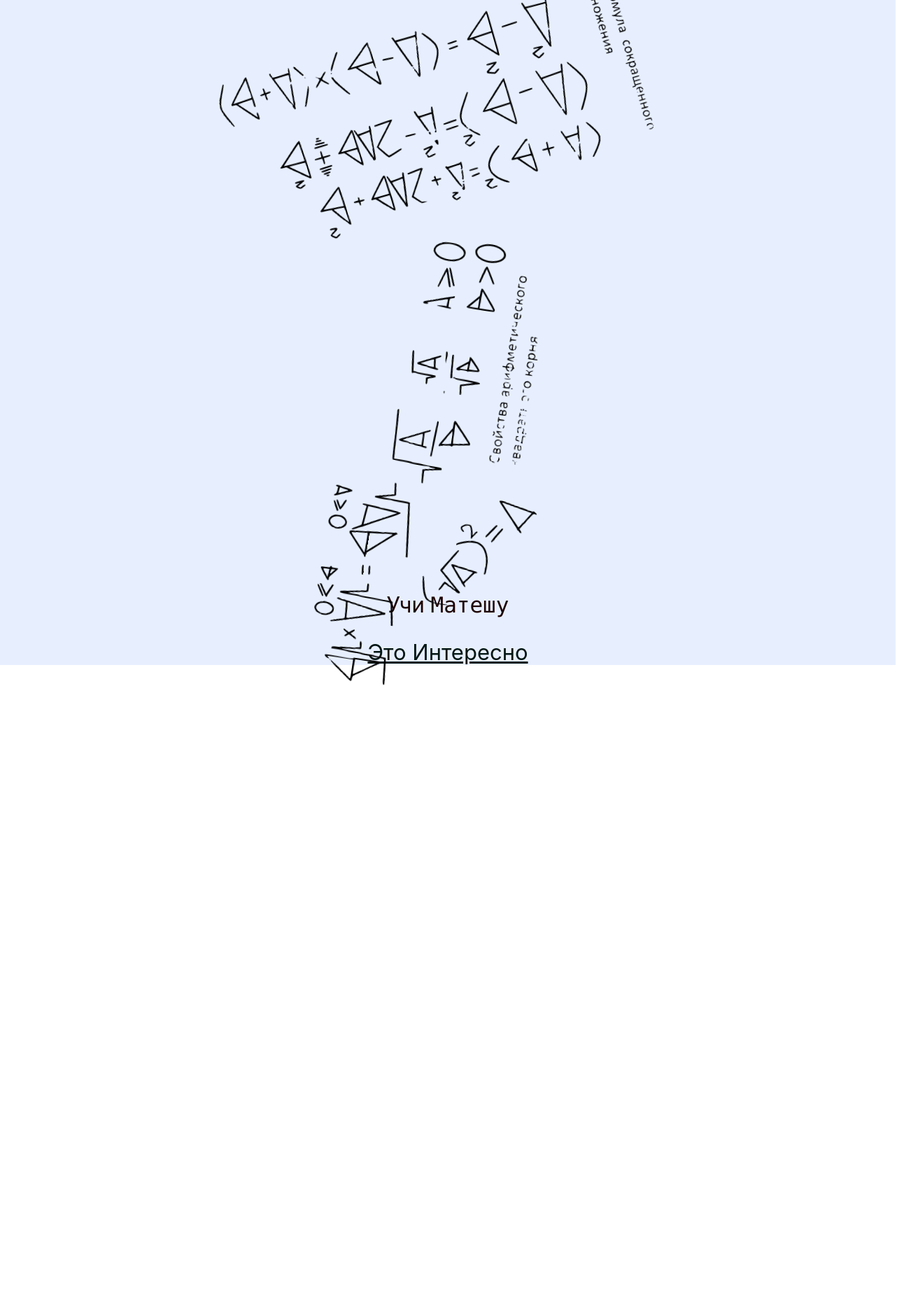
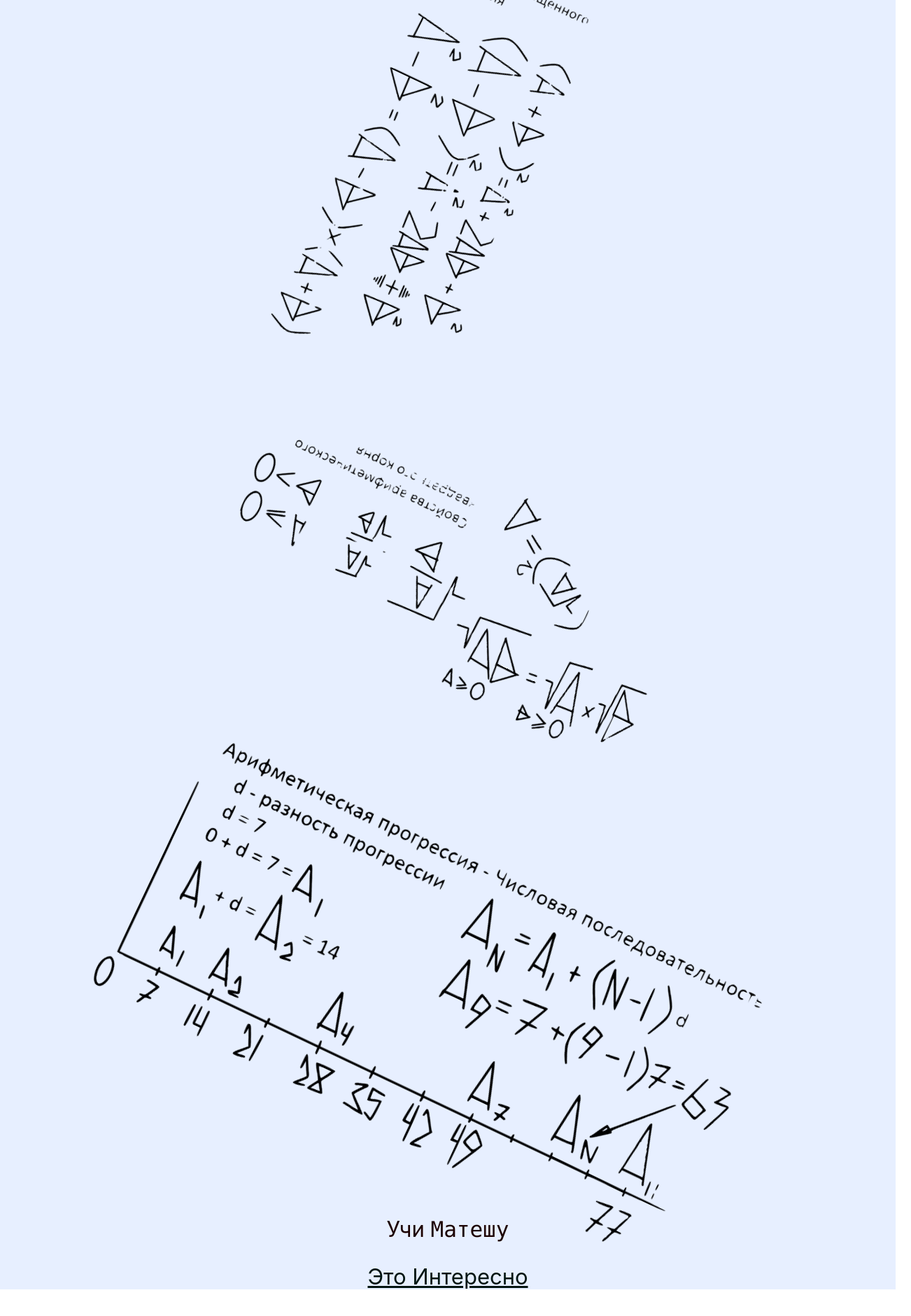
Before and after one commit to Swoopchinsky/mathematics, a React (Create React App) app: page / in a window 1280 px wide. Shown: the part 574-2454 px from the top of the page at 70% size, 1302 px wide, since content can reach past the window. Before the commit the page ends 1591 px from the top, so only its background shows below. Built offline with nearby package versions, Linux system fonts and the light colour scheme.

Commit message:
arifprog

```diff
--- a/src/App.css
+++ b/src/App.css
@@ -6,13 +6,14 @@
 .App-logo {
   height: 40vmin;
   pointer-events: none;
-  margin-top: 108px;
+  margin-top: 88px;
+  margin-bottom: 88px;
 
 }
 
 @media (prefers-reduced-motion: no-preference) {
   .App-logo {
-    animation: App-logo-spin infinite 45s linear;
+    animation: App-logo-spin infinite 120s linear;
   }
 }
 
@@ -47,12 +48,14 @@
 .App-su {
   height: 80vmin;
   pointer-events: none;
+  margin-bottom: 88px;
+
 
 }
 
 @media (prefers-reduced-motion: no-preference) {
   .App-su {
-    animation: App-su-spin infinite 40s linear;
+    animation: App-su-spin infinite 120s linear;
   }
 }
 
@@ -69,12 +72,13 @@
 .App-sk {
   height: 40vmin;
   pointer-events: none;
+  margin-bottom: 88px;
 
 }
 
 @media (prefers-reduced-motion: no-preference) {
   .App-sk {
-    animation: App-sk-spin infinite 30s linear;
+    animation: App-sk-spin infinite 120s linear;
   }
 }
 
@@ -87,3 +91,26 @@
     transform: rotate(360deg);
   }
 }
+
+.App-ar {
+  height: 70vmin;
+  pointer-events: none;
+  margin-top: 88px;
+
+}
+
+@media (prefers-reduced-motion: no-preference) {
+  .App-ar {
+    animation: App-ar-spin infinite 120s linear;
+  }
+}
+
+@keyframes App-ar-spin {
+  from {
+    transform: rotate(0deg);
+  }
+
+  to {
+    transform: rotate(360deg);
+  }
+}
--- a/src/App.js
+++ b/src/App.js
@@ -1,6 +1,8 @@
 import logo from './logo.svg';
 import Sokroom from './Sokroom.svg'
 import Svarkvk from './Svarkvk.svg'
+import Arfprog from './Arfprog.svg'
+
 import './App.css';
 
 function App() {
@@ -10,6 +12,8 @@ function App() {
         <img src={logo} className="App-logo" alt="logo" />
         <img src={Sokroom} className="App-su" alt="su" />
         <img src={Svarkvk} className="App-sk" alt="sk" />
+
+        <img src={Arfprog} className="App-ar" alt="ar" />
 
         <p>
           Учи <code>Матешу</code>
```
Also changed, not shown: src/Arfprog.svg (added).
